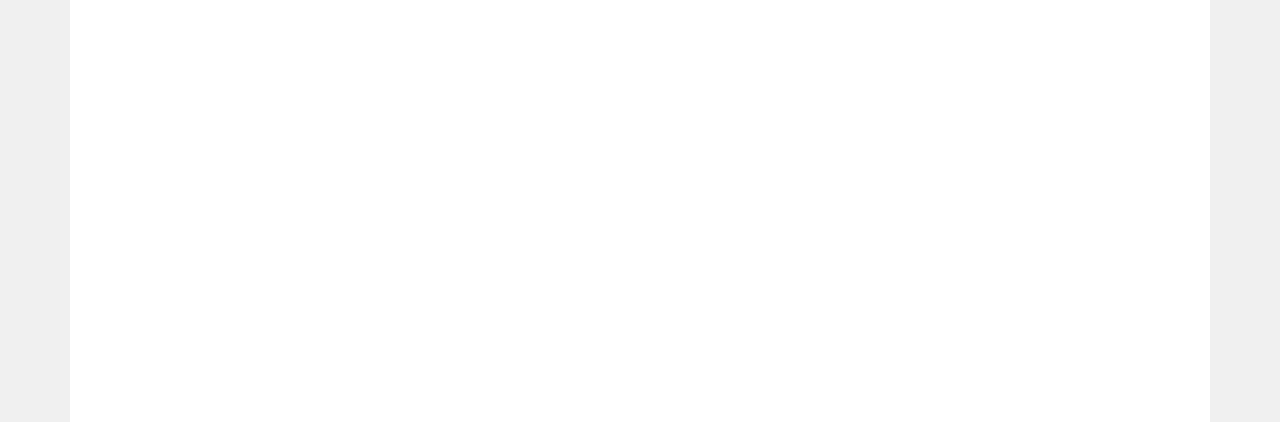
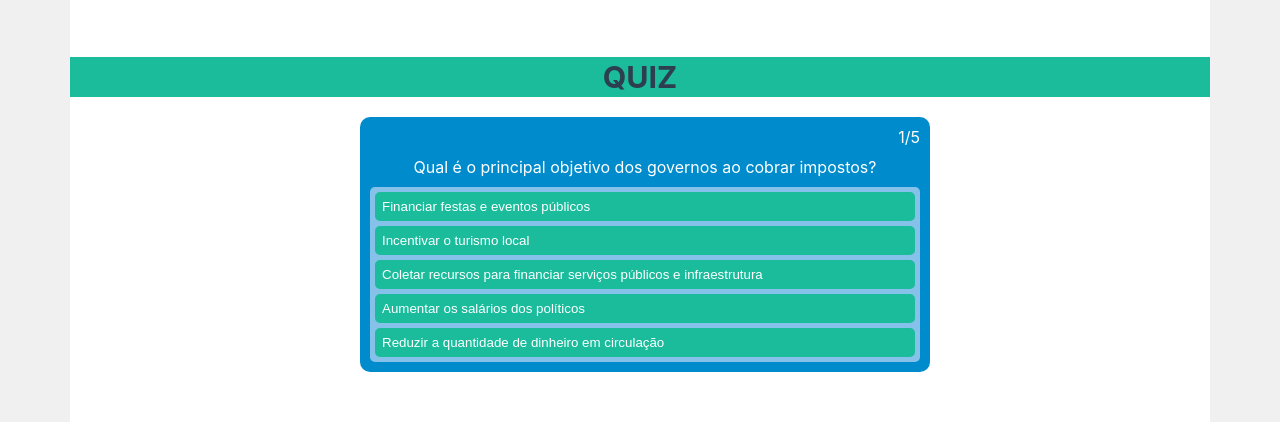
Before and after one commit to FelipePolini/edufitech., a plain HTML site: page frontend/pagina_imposto.html in a window 1280 px wide. Shown: the part 2359-2781 px from the top of the page. Drawn offline with nearby package versions, Linux system fonts and the light colour scheme.

Commit message:
atualização

```diff
--- a/frontend/pagina_imposto.css
+++ b/frontend/pagina_imposto.css
@@ -137,7 +137,7 @@ button.voltar {
     border-style: solid;
     border-color: #2980B9; /* Verde Escuro (ajustado) */
     border-width: 2px;
-    padding: 5px 10px;
+    padding: 5px 19px;
     width: 90px;
 }
 
@@ -176,7 +176,7 @@ button.login {
     border-style: solid;
     border-color: #1ABC9C; /* Verde Escuro (ajustado) */
     border-width: 2px;
-    padding: 5px 10px;
+    padding: 5px 18px;
     width: 90px;
 }
 
@@ -230,6 +230,75 @@ h1.heading{
     background: #FFFFFF; /* Azul Claro (ajustado) */
 }
 
+main .quiz{
+    background-color: #008CCC;
+    padding: 10px;
+    border-radius: 10px;
+    width: 50%;
+    max-width: 600px;
+    min-height: 200px;
+    display: flex;
+    align-items: center;
+    justify-content: center;
+    margin: 20px 290px;
+  }
+
+  .content {
+    display: flex;
+    flex-direction: column;
+    width: 100%;
+    gap: 10px;
+  }
+
+  .spnQtd {
+    text-align: end;
+    color: #FFFFFF;
+  }
+
+  .question{
+    color: #FFFFFF;
+  }
+
+  .answers {
+    display: flex;
+    flex-direction: column;
+    gap: 5px;
+    width: 100%;
+    text-align: start;
+    padding: 5px;
+    border: none;
+    border-radius: 5px;
+    cursor: pointer;
+    background-color: #85C1E9;
+    color: white;
+  }
+
+  button {
+    width: 100%;
+    text-align: start;
+    padding: 5px;
+    border: none;
+    border-radius: 5px;
+    cursor: pointer;
+    background-color: #1ABC9C;
+    color: white;
+    border: solid 2px #1ABC9C;
+  }
+
+  button:hover{
+    border: solid 2px #1ABC9C;
+    background-color: #85C1E9;
+  }
+
+  .finish {
+    display: none;
+    flex-direction: column;
+    gap: 10px;
+  }
+
+  .finish button {
+    text-align: center;
+  }
 
 button.github {
     background-color: #2980B9; /* Azul Escuro (ajustado) */
--- a/frontend/pagina_imposto.html
+++ b/frontend/pagina_imposto.html
@@ -95,6 +95,22 @@
                 </div>
 
             </div>
+            <h2 class="heading">QUIZ</h2>
+            <main class="quiz">
+                <div class="content">
+                    <span class="spnQtd">
+                    </span>
+                    <span class="question">
+                    </span>
+                    <div class="answers">
+                    </div>
+                </div>
+                <div class="finish">
+                    <span>
+                    </span>
+                    <button class="reiniciar">Reiniciar</button>
+                </div>
+            </main>
         </section>
     </main>
 
@@ -132,7 +148,7 @@
 
     <script src="https://cdn.jsdelivr.net/npm/@popperjs/core@2.11.8/dist/umd/popper.min.js" integrity="sha384-I7E8VVD/ismYTF4hNIPjVp/Zjvgyol6VFvRkX/vR+Vc4jQkC+hVqc2pM8ODewa9r" crossorigin="anonymous"></script>
     <script src="https://cdn.jsdelivr.net/npm/bootstrap@5.3.3/dist/js/bootstrap.min.js" integrity="sha384-0pUGZvbkm6XF6gxjEnlmuGrJXVbNuzT9qBBavbLwCsOGabYfZo0T0to5eqruptLy" crossorigin="anonymous"></script>
-
+    <script src="quiz.js" type="module"></script>
 
 </body>
 </html>
--- /dev/null
+++ b/frontend/questions.js
@@ -0,0 +1,52 @@
+export default [
+    {
+        question: "Qual é o principal objetivo dos governos ao cobrar impostos?",
+        answers: [
+            {option: "Financiar festas e eventos públicos", correct: false},
+            {option: "Incentivar o turismo local", correct: false},
+            {option: "Coletar recursos para financiar serviços públicos e infraestrutura", correct: true},
+            {option: "Aumentar os salários dos políticos", correct: false},
+            {option: "Reduzir a quantidade de dinheiro em circulação"},
+        ],
+    },
+    {
+        question: "Qual desses tipos de impostos é cobrado diretamente sobre a renda de uma pessoa?",
+        answers: [
+            {option: "Imposto sobre Valor Agregado (IVA)", correct: false},
+            {option: "Imposto sobre a Renda de Pessoa Física (IRPF)", correct: true},
+            {option: "Imposto Predial e Territorial Urbano (IPTU)", correct: false},
+            {option: "Imposto sobre Produtos Industrializados (IPI)", correct: false},
+            {option: "Imposto de Importação (II)", correct: false},
+        ],
+    },
+    {
+        question: "Qual imposto é geralmente utilizado para financiar a previdência social em muitos países?",
+        answers: [
+            {option: "Imposto sobre Grandes Fortunas", correct: false},
+            {option: "Imposto sobre Transmissão Causa Mortis e Doação (ITCMD)", correct: false},
+            {option: "Contribuição para o Financiamento da Seguridade Social (Cofins)", correct: false},
+            {option: "Contribuição Previdenciária", correct: true},
+            {option: "Imposto sobre Propriedade de Veículos Automotores (IPVA)", correct: false},
+        ],
+    },
+    {
+        question: "Qual é o imposto que incide sobre a propriedade de veículos automotores, como carros e motos?",
+        answers: [
+            {option: "Imposto sobre a Propriedade Predial e Territorial Urbana (IPTU)", correct: false},
+            {option: "Imposto sobre a Propriedade de Veículos Automotores (IPVA)", correct: true},
+            {option: "Imposto sobre Importação (II)", correct: false},
+            {option: "Imposto sobre Operações Financeiras (IOF)", correct: false},
+            {option: "Imposto de Renda de Pessoa Jurídica (IRPJ)", correct: false},
+        ],
+    },
+    {
+        question: "Qual é o nome do imposto que é cobrado quando uma pessoa recebe uma herança ou uma doação?",
+        answers: [
+            {option: "Imposto sobre Produtos Industrializados (IPI)", correct: false},
+            {option: "Imposto de Renda Retido na Fonte (IRRF)", correct: false},
+            {option: "Imposto sobre Valor Agregado (IVA)", correct: false},
+            {option: "Contribuição Social sobre o Lucro Líquido (CSLL)", correct: false},
+            {option: "Imposto sobre Transmissão Causa Mortis e Doação (ITCMD)", correct: true},
+        ],
+    },
+];
--- /dev/null
+++ b/frontend/quiz.js
@@ -0,0 +1,65 @@
+const question = document.querySelector(".question");
+const answers = document.querySelector(".answers");
+const spnQtd = document.querySelector(".spnQtd");
+const textFinish = document.querySelector(".finish span");
+const content = document.querySelector(".content");
+const contentFinish = document.querySelector(".finish");
+const btnRestart = document.querySelector(".finish button");
+
+import questions from "./questions.js";
+
+let currentIndex = 0;
+let questionsCorrect = 0;
+
+btnRestart.onclick = () => {
+  content.style.display = "flex";
+  contentFinish.style.display = "none";
+
+  currentIndex = 0;
+  questionsCorrect = 0;
+  loadQuestion();
+};
+
+function nextQuestion(e) {
+  if (e.target.getAttribute("data-correct") === "true") {
+    questionsCorrect++;
+  }
+
+  if (currentIndex < questions.length - 1) {
+    currentIndex++;
+    loadQuestion();
+  } else {
+    finish();
+  }
+}
+
+function finish() {
+  textFinish.innerHTML = `você acertou ${questionsCorrect} de ${questions.length}`;
+  content.style.display = "none";
+  contentFinish.style.display = "flex";
+}
+
+function loadQuestion() {
+  spnQtd.innerHTML = `${currentIndex + 1}/${questions.length}`;
+  const item = questions[currentIndex];
+  answers.innerHTML = "";
+  question.innerHTML = item.question;
+
+  item.answers.forEach((answer) => {
+    const div = document.createElement("div");
+
+    div.innerHTML = `
+    <button class="answer" data-correct="${answer.correct}">
+      ${answer.option}
+    </button>
+    `;
+
+    answers.appendChild(div);
+  });
+
+  document.querySelectorAll(".answer").forEach((item) => {
+    item.addEventListener("click", nextQuestion);
+  });
+}
+
+loadQuestion();
```
